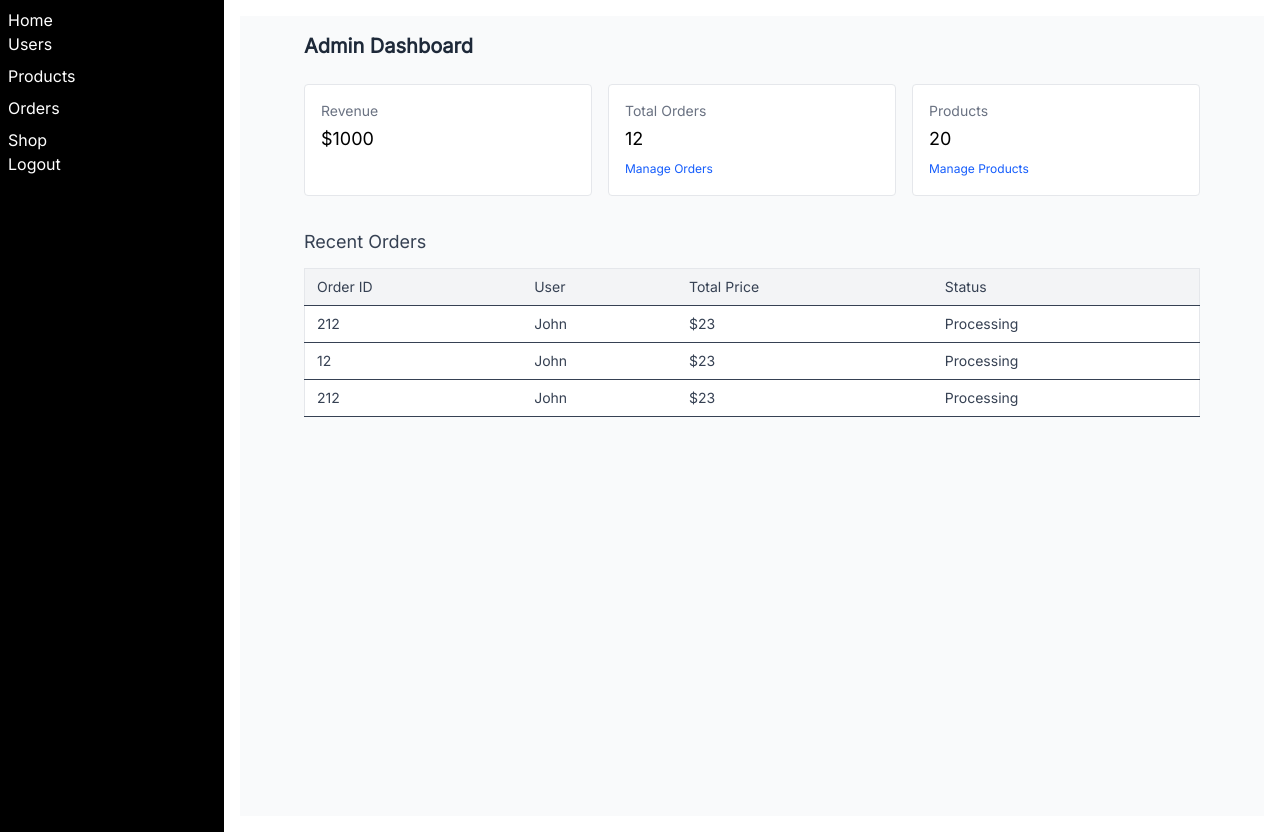
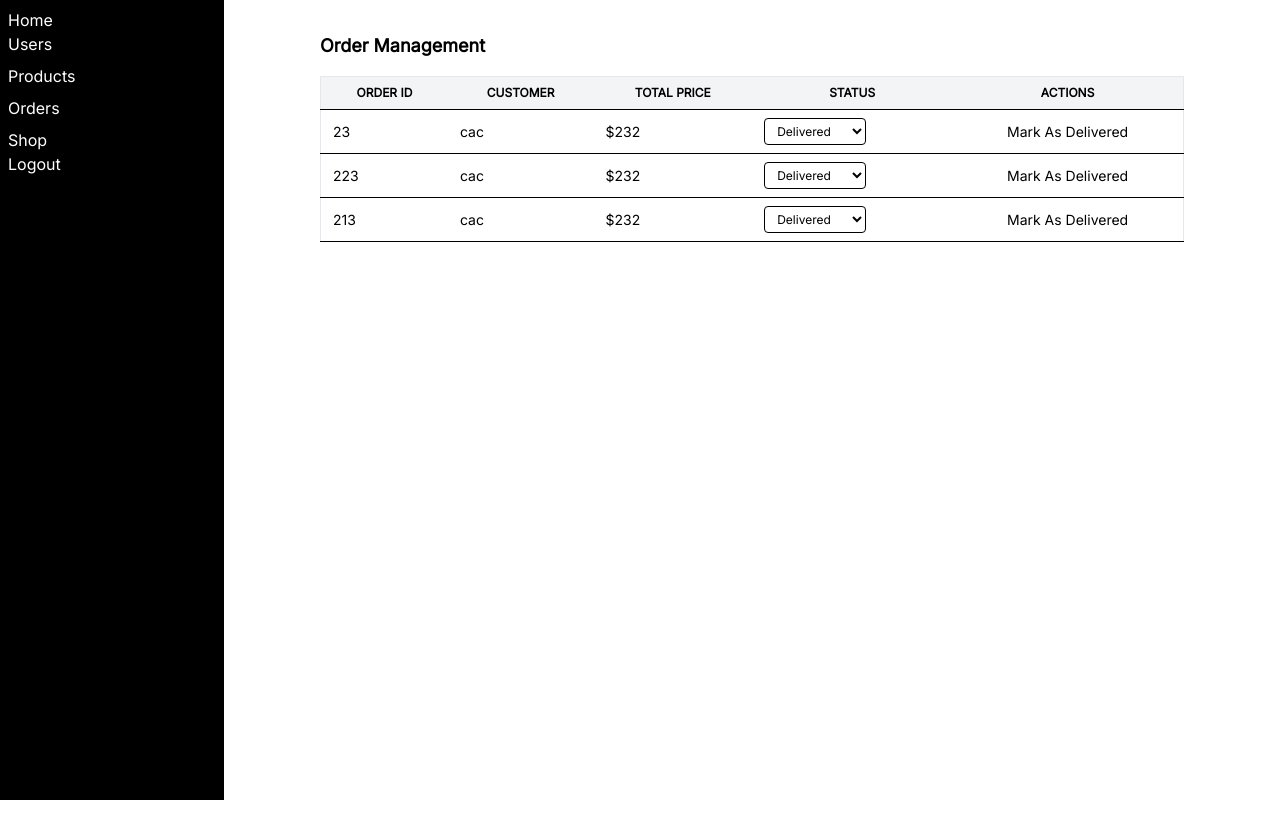
Before and after one commit to Ankushkumardas/Ecom-Service, a React (Vite) app in the folder frontend/app/: page /admin/orders in a window 1280 px wide. After the commit the page ends 800 px from the top, so only its background shows below. Built offline with nearby package versions, Linux system fonts and the light colour scheme.

Commit message:
forntend complete

```diff
--- a/frontend/app/src/App.jsx
+++ b/frontend/app/src/App.jsx
@@ -17,6 +17,7 @@ import AdminHomepage from './components/admin/AdminHomepage';
 import UserManagment from './components/admin/UserManagment';
 import AdminProductManagemnt from './components/admin/AdminProductManagemnt';
 import EditProduct from './components/admin/EditProduct';
+import AdminOrderManagemnt from './components/admin/AdminOrderManagemnt';
 const App = () => {
   return (
     <div>
@@ -42,8 +43,7 @@ const App = () => {
           <Route path='users' element={<UserManagment/>} />
           <Route path='products' element={<AdminProductManagemnt/>} />
           <Route path='products/:id/edit' element={<EditProduct/>} />
-          <Route path='orders' element={<AdminHomepage/>} />
-          <Route index element={<AdminHomepage/>} />
+          <Route path='orders' element={<AdminOrderManagemnt/>} />
         </Route>
       </Routes>
     </div>
--- a/frontend/app/src/components/admin/AdminHomepage.jsx
+++ b/frontend/app/src/components/admin/AdminHomepage.jsx
@@ -16,7 +16,7 @@ const orders = [
         status: "Processing"
     },
      {
-        _id: 212,
+        _id: 214,
         user: {
             naame: "John"
         }, totalPrice: 23,
--- /dev/null
+++ b/frontend/app/src/components/admin/AdminOrderManagemnt.jsx
@@ -0,0 +1,58 @@
+import React from 'react'
+
+const data=[
+    {_id:23,user:{name:"cac"},totalprice:232,status:"Delivered"},
+    {_id:223,user:{name:"cac"},totalprice:232,status:"Delivered"},
+    {_id:213,user:{name:"cac"},totalprice:232,status:"Delivered"},
+]
+const AdminOrderManagemnt = () => {
+    const handlestatuschanges=(id,value)=>{
+        console.log(id,value)
+    }
+return (
+    <div className="container mx-auto">
+        <div className="max-w-4xl mx-auto p-4">
+            <h2 className="text-lg font-semibold mb-4">Order Management</h2>
+            <div className="overflow-x-auto">
+                <table className="min-w-full text-sm border border-gray-200 rounded">
+                    <thead>
+                        <tr className="bg-gray-100 text-xs uppercase">
+                            <th className="py-2 px-3 border-b">Order Id</th>
+                            <th className="py-2 px-3 border-b">Customer</th>
+                            <th className="py-2 px-3 border-b">Total Price</th>
+                            <th className="py-2 px-3 border-b">Status</th>
+                            <th className="py-2 px-3 border-b">Actions</th>
+                        </tr>
+                    </thead>
+                    <tbody>
+                        {data.map((order) => (
+                            <tr key={order._id} className="border-b hover:bg-gray-50">
+                                <td className="py-2 px-3">{order._id}</td>
+                                <td className="py-2 px-3">{order.user.name}</td>
+                                <td className="py-2 px-3">${order.totalprice}</td>
+                                <td className="py-2 px-3">
+                                    <select
+                                        value={order.status}
+                                        onChange={(e) => handlestatuschanges(order._id, e.target.value)}
+                                        className="border rounded px-2 py-1 text-xs"
+                                    >
+                                        <option value="Delivered">Delivered</option>
+                                        <option value="Processing">Processing</option>
+                                        <option value="Shipped">Shipped</option>
+                                        <option value="Cancelled">Cancelled</option>
+                                    </select>
+                                </td>
+                                <td className="py-2 px-3 text-center">
+                                   <button onClick={()=>handlestatuschanges(data._id,"Delivered")}>Mark As Delivered</button>
+                                </td>
+                            </tr>
+                        ))}
+                    </tbody>
+                </table>
+            </div>
+        </div>
+    </div>
+)
+}
+
+export default AdminOrderManagemnt
--- a/frontend/app/src/components/admin/EditProduct.jsx
+++ b/frontend/app/src/components/admin/EditProduct.jsx
@@ -4,7 +4,9 @@ const EditProduct = () => {
     const [productdata, setproductdata] = useState({
         name: "", description: "", price: 0, countInStock: 0, sku: "", category: "", brand: "", sizes: [], colors: [], collections: "", material: "", gender: "", images: [{
             url: "https://img.freepik.com/premium-photo/man-is-taking-photo-with-camera_337384-178362.jpg?semt=ais_hybrid&w=740&q=80"
-        }, { url: "https://img.freepik.com/premium-photo/man-is-taking-photo-with-camera_337384-178362.jpg?semt=ais_hybrid&w=740&q=80" }]
+        }, { url: "https://img.freepik.com/premium-photo/man-is-taking-photo-with-camera_337384-178362.jpg?semt=ais_hybrid&w=740&q=80" }],image:[{
+            url:"https://img.freepik.com/premium-photo/man-is-taking-photo-with-camera_337384-178362.jpg?semt=ais_hybrid&w=740&q=80"
+        }]
     });
 
     const handlesubmit = (e) => {
```
